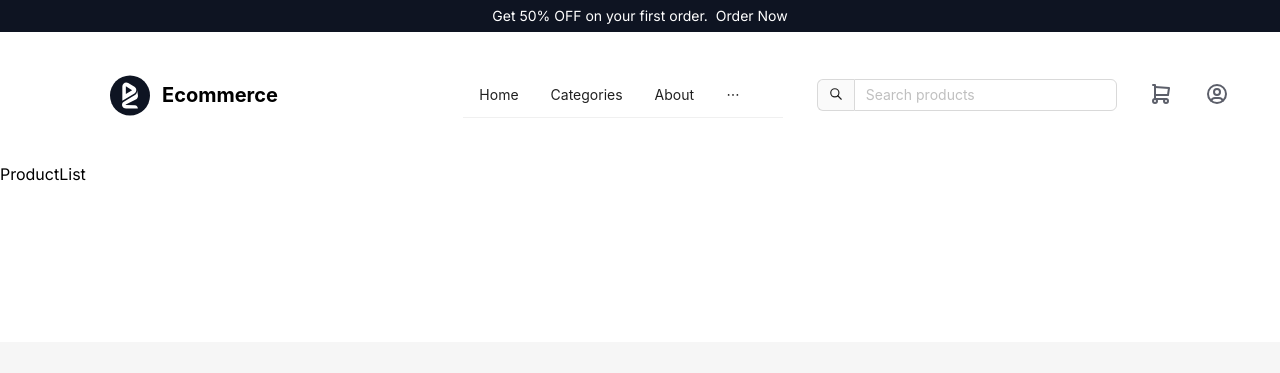
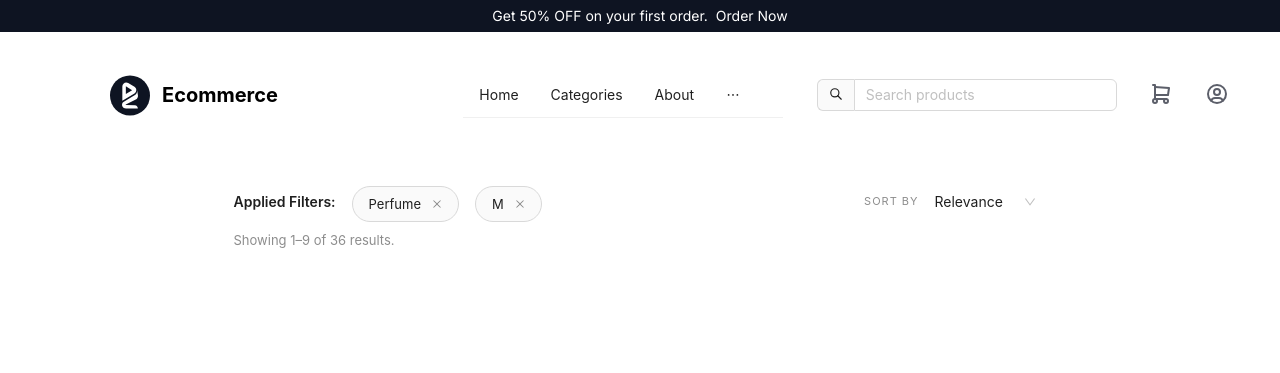
Before and after one commit to DiegoCG171/clothes-shop, a React (Vite) app: page /categories in a window 1280 px wide. Shown: the top 373 px of the page. Built offline with nearby package versions, Linux system fonts and the light colour scheme.

Commit message:
ADD-17 se agrega el componente FilterHeader

```diff
--- /dev/null
+++ b/src/components/Filters/FilterHeader.tsx
@@ -0,0 +1,86 @@
+import React from 'react';
+import { Row, Col, Tag, Typography, Select, Space } from 'antd';
+
+const { Text } = Typography;
+const { Option } = Select;
+
+type Filter =  {
+  name: string;
+  value: string;
+};
+
+type SortOption = 'Relevance' | 'Price: Low to High' | 'Price: High to Low' | 'Newest';
+
+type FilterHeaderProps = {
+  filters: Filter[];
+  onRemoveFilter?: (filter: Filter) => void;
+  sortBy?: SortOption;
+  onSortChange?: (value: SortOption) => void;
+  totalResults: number;
+  currentPage: number;
+  pageSize: number;
+};
+
+export const FilterHeader: React.FC<FilterHeaderProps> = ({
+  filters,
+  onRemoveFilter,
+  sortBy = 'Relevance',
+  onSortChange,
+  totalResults,
+  currentPage,
+  pageSize,
+}) => {
+  const start = (currentPage - 1) * pageSize + 1;
+  const end = Math.min(currentPage * pageSize, totalResults);
+
+  const getFilterValue = (filter: Filter) =>
+    typeof filter === 'string' ? filter : filter.value;
+
+  return (
+    <div className="filter-header">
+      <Row justify="space-between" align="middle">
+        <Col>
+          <div className="filters-block">
+            <Text strong className="applied-filters-label">Applied Filters:</Text>
+            <Space size={[8, 8]} wrap className="filters-list">
+              {filters.map((filter, index) => (
+                <Tag
+                  key={index}
+                  closable={!!onRemoveFilter}
+                  onClose={() => onRemoveFilter?.(filter)}
+                  className="filter-tag"
+                >
+                  {getFilterValue(filter)}
+                </Tag>
+              ))}
+            </Space>
+          </div>
+        </Col>
+        <Col>
+          <div className="sort-section">
+            <Text className="sort-label">SORT BY</Text>
+            <Select
+              value={sortBy}
+              onChange={(value) => onSortChange?.(value as SortOption)}
+              bordered={false}
+              size="small"
+              className="sort-select"
+            >
+              <Option value="Relevance">Relevance</Option>
+              <Option value="Price: Low to High">Price: Low to High</Option>
+              <Option value="Price: High to Low">Price: High to Low</Option>
+              <Option value="Newest">Newest</Option>
+            </Select>
+          </div>
+        </Col>
+      </Row>
+      <Row style={{ marginTop: 8 }}>
+        <Col>
+          <Text className="results-text">
+            Showing {start}–{end} of {totalResults} results.
+          </Text>
+        </Col>
+      </Row>
+    </div>
+  );
+};
--- a/src/pages/ProductListPage.tsx
+++ b/src/pages/ProductListPage.tsx
@@ -1,7 +1,37 @@
+import { useState } from 'react';
+import { FilterHeader } from "../components/filters/FilterHeader";
 
+type Filter = {
+  name: string;
+  value: string;
+};
 
 export const ProductListPage = () => {
+  const [filters, setFilters] = useState<Filter[]>([
+    { name: 'Category', value: 'Perfume' },
+    { name: 'Size', value: 'M' },
+  ]);
+
+  const handleRemoveFilter = (filterToRemove: Filter) => {
+    setFilters((prev) =>
+      prev.filter(
+        (filter) =>
+          !(filter.name === (filterToRemove as any).name && filter.value === (filterToRemove as any).value)
+      )
+    );
+  };
+
   return (
-    <div>ProductList</div>
-  )
-}
+    <>
+      <FilterHeader
+        filters={filters}
+        onRemoveFilter={handleRemoveFilter}
+        sortBy="Relevance"
+        onSortChange={(sort) => console.log('Sorted by:', sort)}
+        totalResults={36}
+        currentPage={1}
+        pageSize={9}
+      />
+    </>
+  );
+};
--- a/src/router/routes/mainRoutes.tsx
+++ b/src/router/routes/mainRoutes.tsx
@@ -21,7 +21,7 @@ export const mainRoutes: Route[] = [
   },
   {
     path: "/categories",
-    element: <ProductListPage />,
+    element: <ProductListPage/>,
   },
   {
     path: "/product",
--- /dev/null
+++ b/src/styles/components/filters/FiltersHeader.css
@@ -0,0 +1,61 @@
+.filter-header {
+  padding: 16px 0;
+  width: 813px;
+  height: 125px;
+  position: relative;
+  margin: 0 auto;
+}
+
+.applied-filters-label {
+  margin-right: 8px;
+  font-weight: 600;
+  font-size: 14px;
+}
+
+.filters-block {
+  display: flex;
+  align-items: center;
+  flex-wrap: wrap;
+  gap: 8px;
+}
+
+.filters-list {
+  margin-top: 4px;
+}
+
+.filter-tag {
+  display: flex;
+  align-items: center;
+  justify-content: center;
+  height: 36px;
+  border-radius: 100px;
+  background: #fafafa;
+  border: 1px solid #d9d9d9;
+  font-size: 13px;
+  padding: 0 16px;
+  gap: 8px;
+}
+
+.sort-section {
+  display: flex;
+  align-items: center;
+  gap: 8px;
+}
+
+.sort-label {
+  font-size: 11px;
+  color: rgba(0, 0, 0, 0.45);
+  text-transform: uppercase;
+  letter-spacing: 1px;
+}
+
+.sort-select {
+  width: 120px;
+  font-size: 13px;
+}
+
+.results-text {
+  font-size: 13px;
+  color: rgba(0, 0, 0, 0.45);
+  margin-top: 8px;
+}
--- a/src/styles/styles.css
+++ b/src/styles/styles.css
@@ -15,3 +15,5 @@
 
 @import url('./components/auth/login/login.css');
 @import url('./components/auth/register/register.css');
+
+@import url('./components/Filters/FiltersHeader.css');
```
